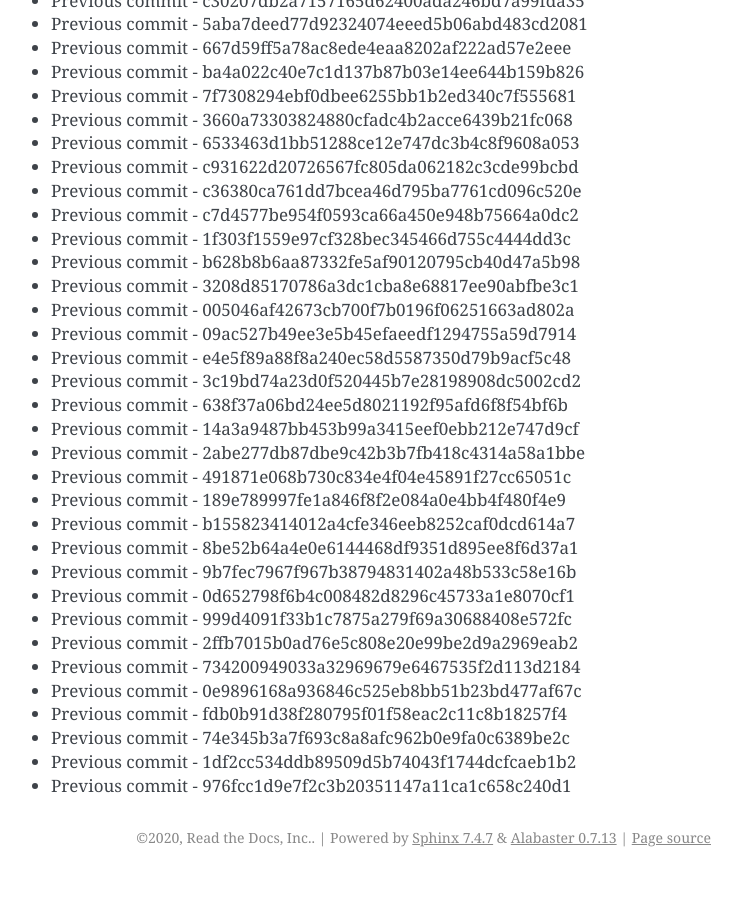
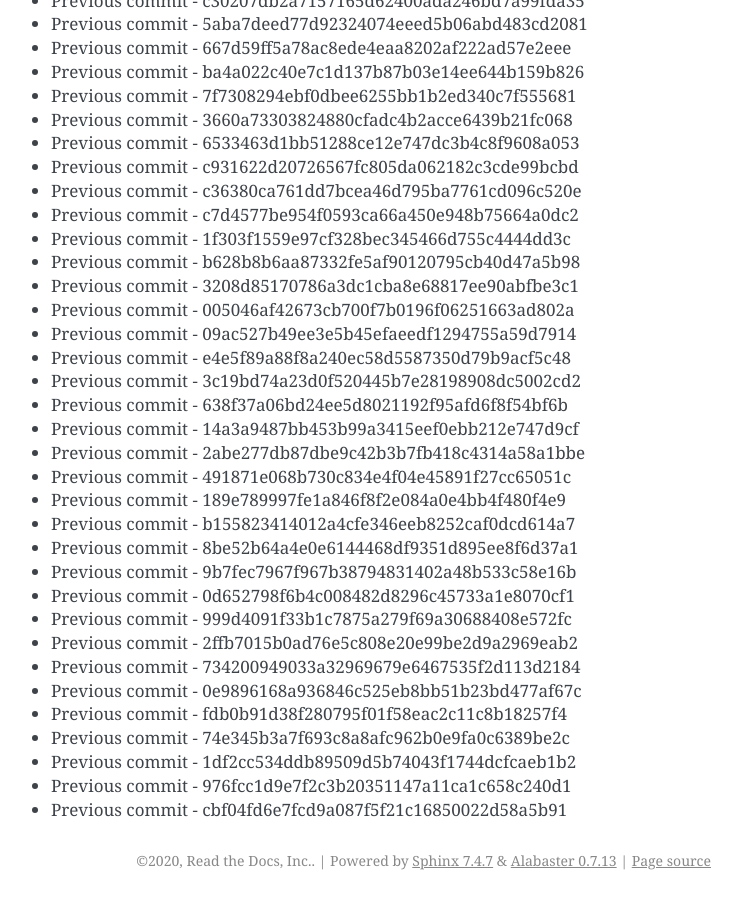
Before and after one commit to readthedocs/rtd-git-stresstest, a Sphinx documentation site: the page built from docs/updates.rst, in a window 1280 px wide and 900 px high, scrolled down 27712 px. Shown: the whole window, without its empty margins (399-1141 px from the left). Built offline with Sphinx 7.4.7, drawn with Linux system fonts in a browser that asks for light colours; before the commit the page ends 28589 px from its top, so only the background shows below that.

Commit message:
Generating commit from previous: cbf04fd6e7fcd9a087f5f21c16850022d58a5b91

```diff
--- a/docs/updates.rst
+++ b/docs/updates.rst
@@ -1196,3 +1196,4 @@ It can be tested for any performance characteristics.
 * Previous commit - 74e345b3a7f693c8a8afc962b0e9fa0c6389be2c
 * Previous commit - 1df2cc534ddb89509d5b74043f1744dcfcaeb1b2
 * Previous commit - 976fcc1d9e7f2c3b20351147a11ca1c658c240d1
+* Previous commit - cbf04fd6e7fcd9a087f5f21c16850022d58a5b91
```
